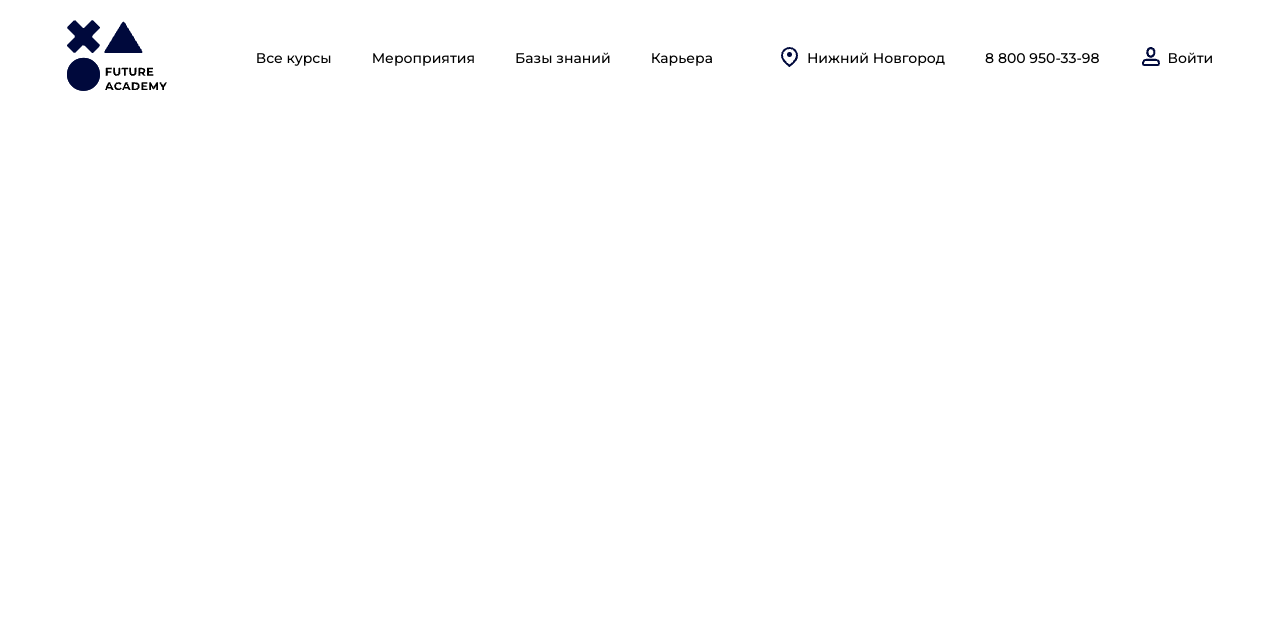
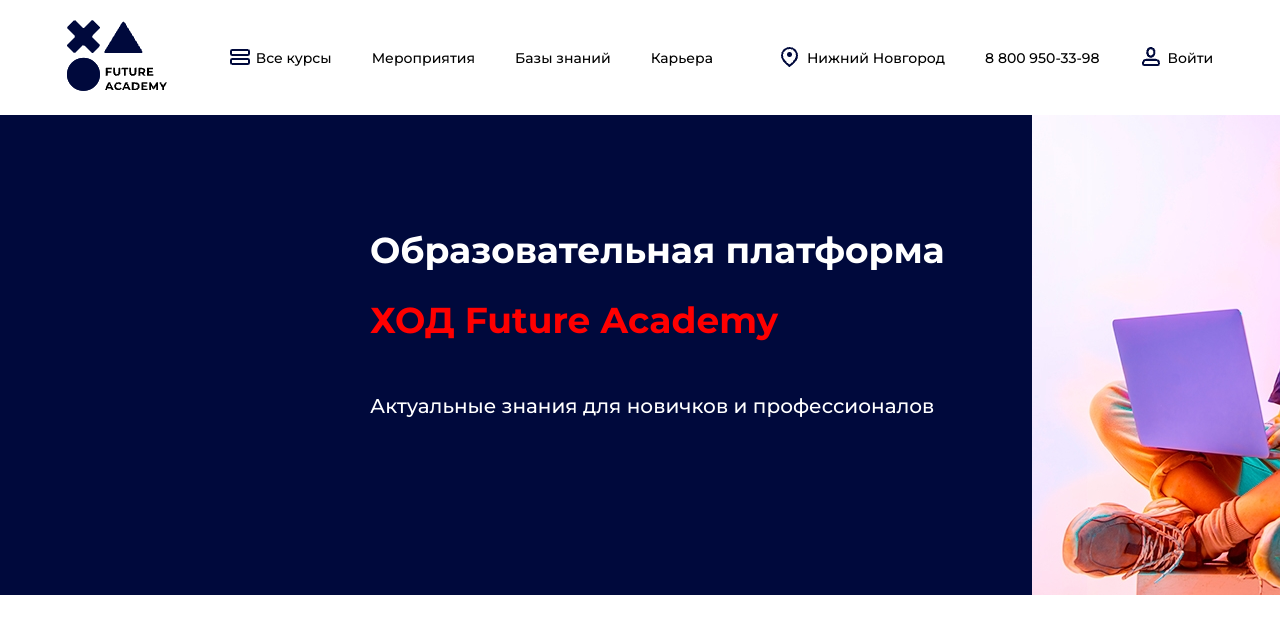
Before and after one commit to Igor-Yarik/Future-Academy, a website: page index.html in a window 1280 px wide. Drawn offline with Linux system fonts and the light colour scheme.

Commit message:
added main

```diff
--- a/index.html
+++ b/index.html
@@ -15,7 +15,7 @@
         <div>
             <nav class="navigations">
                 <ul class="navigations_menu">
-                    <li class="navigations_menu__item"><a class="navigations_menu__item__link" href="#">Все курсы</a></li>
+                    <li class="navigations_menu__item"><a class="navigations_menu__item__link_all" href="#">Все курсы</a></li>
                     <li class="navigations_menu__item"><a class="navigations_menu__item__link" href="#">Мероприятия</a></li>
                     <li class="navigations_menu__item"><a class="navigations_menu__item__link" href="#">Базы знаний</a></li>
                     <li class="navigations_menu__item"><a class="navigations_menu__item__link" href="#">Карьера</a></li>
@@ -36,6 +36,20 @@
         </div>
     </header>
 
+    <main>
+        <section class="main_head">
+            <div class="main_head__item">
+                <h1 class="main_head__title">Образовательная платформа <br> <span>ХОД Future Academy</span></h1>
+                <p class="main_head__text">Актуальные знания для новичков и профессионалов</p>
+
+            </div>
+            <div class="vector">
+
+            </div>
+
+        </section>
+    </main>
+
 
 
 </body>
--- a/scss/_header.scss
+++ b/scss/_header.scss
@@ -12,7 +12,6 @@
         margin-right: 89px;
     }
 
-
     &_menu {
         display: flex;
         margin-right: 94px;
@@ -24,10 +23,20 @@
                 margin-right: 0px;
             }
 
-
             &__link {
 
+                &_all {
+                    position: relative;
 
+                &::before {
+                        position: absolute;
+                        content: url('/img/header/navigation_icon.png');
+                        top: 0;
+                        right: 0;
+                        bottom: 0;
+                        left: -26px;
+                    }
+                }
             }
         }
     }
@@ -36,7 +45,6 @@
     &_contacts {
         display: flex;
         margin-right: 68px;
-
 
         &__item {
             margin-right: 40px;
@@ -63,13 +71,6 @@
         }
     }
 
-
-
-
-
-
-
-
     &_login {
         display: flex;
 
@@ -90,9 +91,6 @@
                     left: -26px;
                 }
             }
-
         }
-
-
     }
 }
--- /dev/null
+++ b/scss/_main_head.scss
@@ -0,0 +1,49 @@
+.main_head {
+    position: relative;
+
+    background-image: url(/img/main/bg_main_head.jpeg);
+
+    &__item {
+        width: 1032px;
+        background: rgb(0, 9, 60);
+        padding-left: 370px;
+        padding-top: 100px;
+        padding-bottom: 177px;
+
+    }
+
+    &__title {
+        color: rgb(255, 255, 255);
+        font-size: 36px;
+        font-weight: 700;
+        line-height: 70px;
+        /* line-height: 44px;  */
+
+        & span {
+            height: 50px;
+
+            color: red;
+        }
+
+    }
+
+    &__text {
+        color: rgb(255, 255, 255);
+        font-size: 20px;
+        font-weight: 500;
+        line-height: 24px;
+        margin-top: 39px;
+
+    }
+}
+
+.vector {
+    position: absolute;
+width: 130.15px;
+height: 130px;
+left: 200px;
+top: 183px;
+
+color: red;
+
+}
--- a/scss/styles.scss
+++ b/scss/styles.scss
@@ -1,3 +1,5 @@
 @import url('https://fonts.googleapis.com/css2?family=Montserrat:ital,wght@0,100..900;1,100..900&display=swap');
 @import "./normalize";
 @import "./header";
+@import "./main_head";
+@import "./profession";
```
Also changed, not shown: css/styles.css, img/main/bg_main_head.jpeg (added), scss/_profession.scss (added).
